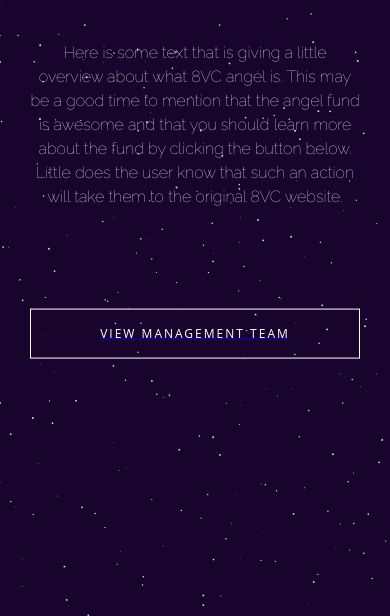
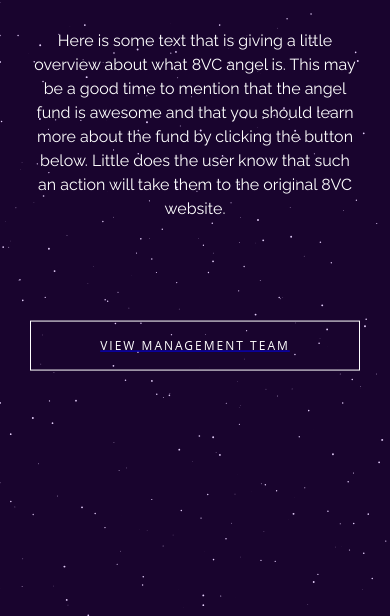
Before and after one commit to LukeBugbee/8angel, a plain HTML site: page index.html in a window 390 px wide. Shown: the part 228-844 px from the top of the page. Drawn offline with Linux system fonts and the light colour scheme.

Commit message:
updated font weight so it would appear better on the background

```diff
--- a/index.html
+++ b/index.html
@@ -7,7 +7,7 @@
 	<link rel="stylesheet" href="styles.css">
 	<script type="text/javascript" src="scripts.js"></script>
 	<link href="assets/8angel-logo.svg">
-	<link href="https://fonts.googleapis.com/css?family=Raleway:100" rel="stylesheet">
+	<link href="https://fonts.googleapis.com/css?family=Raleway" rel="stylesheet">
 
 	</head>
 	<body>
--- a/styles.css
+++ b/styles.css
@@ -34,7 +34,7 @@ p {
 	color: white;
 	text-align: center;
 	font-family: 'Raleway', sans-serif;
-	font-weight: 100;
+	font-weight: 300;
 	font-size: 24px;
 	line-height: 36px;
 	margin-top: 60px;
@@ -89,7 +89,7 @@ p {
 	color: white;
 	text-align: center;
 	font-family: 'Raleway', sans-serif;
-	font-weight: 100;
+	font-weight: 300;
 	font-size: 16px;
 	line-height: 24px;
 	margin-top: 60px;
```
